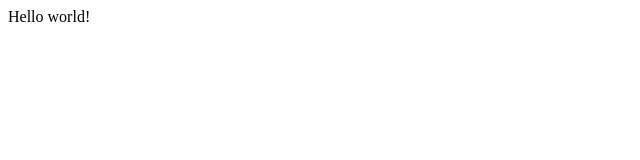
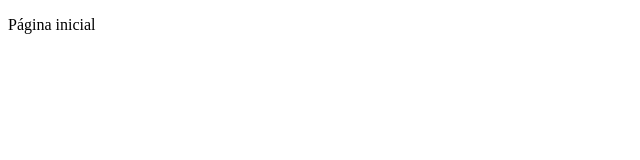
Before and after one commit to wippelivango/quiosque-frontend, a React (Create React App) app: page /pagina-inicial in a window 1280 px wide. Shown: the top 160 px of the page, without its empty margins (0-640 px from the left). Built offline with nearby package versions, Linux system fonts and the light colour scheme.

Commit message:
Adicionado react-router-dom

```diff
--- a/package.json
+++ b/package.json
@@ -11,6 +11,7 @@
   "dependencies": {
     "react": "^18.2.0",
     "react-dom": "^18.2.0",
+    "react-router-dom": "6",
     "react-scripts": "5.0.1"
   },
   "devDependencies": {
--- a/src/App.tsx
+++ b/src/App.tsx
@@ -1,8 +1,10 @@
+import { BrowserRouter } from "react-router-dom";
+import { AppRoutes } from "./routes";
 
 export const App = () => {
   return (
-    <div className="App">
-      Hello world!
-    </div>
+   < BrowserRouter>
+    <AppRoutes />
+   </BrowserRouter>
   );
 }
--- a/src/routes/index.tsx
+++ b/src/routes/index.tsx
@@ -1 +1,12 @@
-export {};
+import { Routes, Route, Navigate } from "react-router-dom";
+
+export const AppRoutes = () => {
+
+  return (
+    <Routes>
+      <Route path="/pagina-inicial" element={<p>Página inicial</p>} />
+
+      <Route path="*" element={<Navigate to="/pagina-inicial" />} />
+    </Routes>
+  );
+}
```
Also changed, not shown: 1 other file (tests, documents, lock files or other folders).
